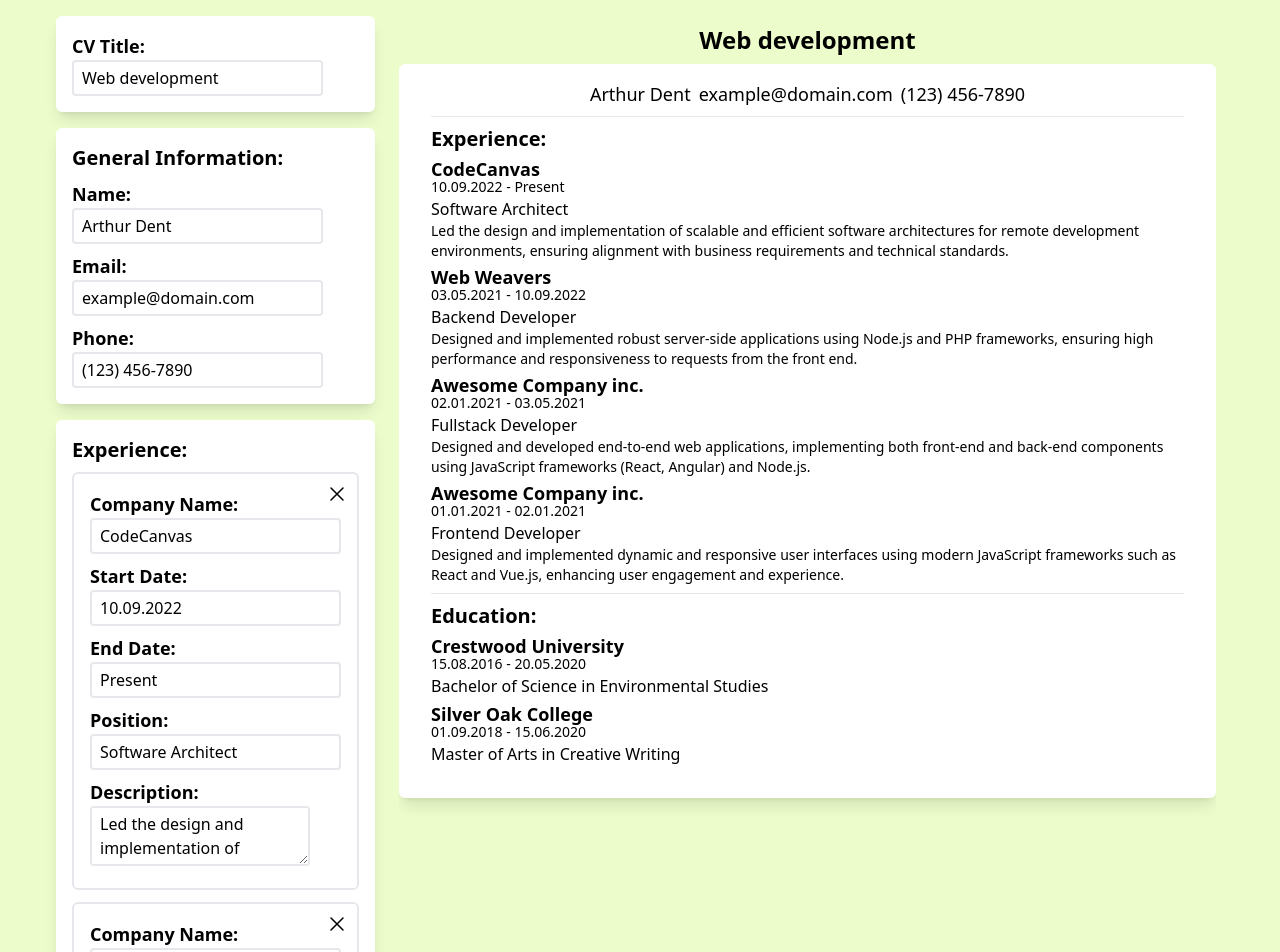
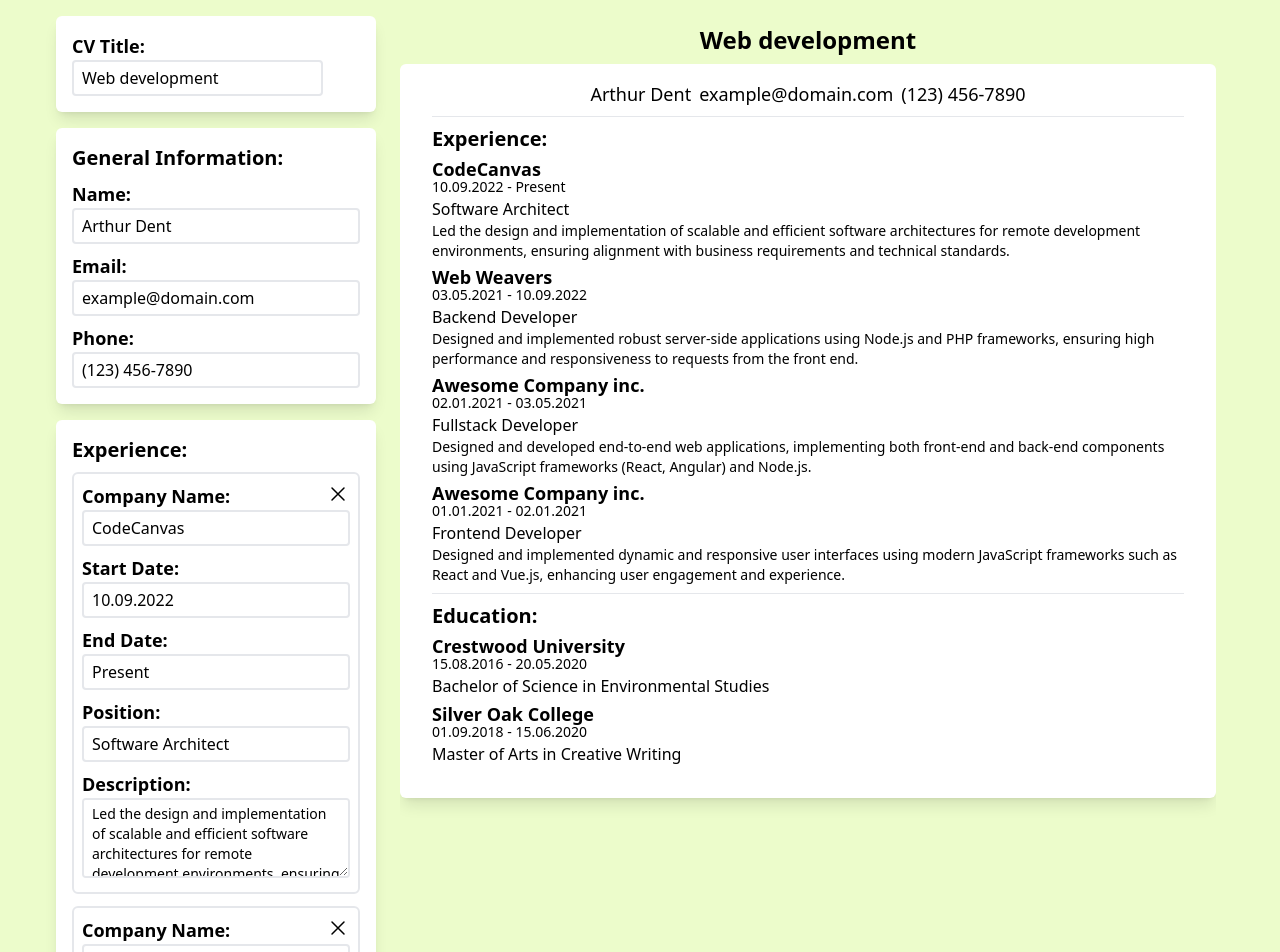
Before and after one commit to Kreoniz/cv-application, a React (Vite) app: page / in a window 1280 px wide. Shown: the top 952 px of the page. Built offline with nearby package versions, Linux system fonts and the light colour scheme.

Commit message:
feat: make input fields take up more space

```diff
--- a/src/App.tsx
+++ b/src/App.tsx
@@ -25,7 +25,7 @@ export function App() {
   return (
     <div className="w-screen h-full min-h-screen bg-lime-100">
       <div className="relative m-auto max-w-[1200px] p-4 gap-4 flex justify-between max-lg:flex-col max-lg:items-center">
-        <div className="flex flex-col gap-4">
+        <div className="flex flex-col gap-4 min-w-[320px]">
           <div className="bg-white rounded-md shadow-lg p-4">
             <label htmlFor="title" className="font-bold text-lg">
               CV Title:
--- a/src/components/ExperienceForm.tsx
+++ b/src/components/ExperienceForm.tsx
@@ -53,7 +53,7 @@ export function ExperienceForm({
         {data.map((item) => (
           <div
             key={item.id}
-            className="rounded-md border-2 p-4 flex flex-col gap-2 relative"
+            className="rounded-md border-2 p-2 flex flex-col gap-2 relative"
           >
             <div>
               <label className="font-bold text-lg" htmlFor="name">
@@ -64,7 +64,7 @@ export function ExperienceForm({
                 placeholder="Arthur Dent"
                 type="text"
                 id="name"
-                className="rounded border-2 py-1 px-2"
+                className="w-full rounded border-2 py-1 px-2"
                 value={item.companyName}
                 onChange={(e) =>
                   updateField(item.id, "companyName", e.target.value)
@@ -81,7 +81,7 @@ export function ExperienceForm({
                 placeholder="01.03.1999"
                 type="text"
                 id="startDate"
-                className="rounded border-2 py-1 px-2"
+                className="w-full rounded border-2 py-1 px-2"
                 value={item.startDate}
                 onChange={(e) =>
                   updateField(item.id, "startDate", e.target.value)
@@ -98,7 +98,7 @@ export function ExperienceForm({
                 placeholder="01.03.1999"
                 type="text"
                 id="endDate"
-                className="rounded border-2 py-1 px-2"
+                className="w-full rounded border-2 py-1 px-2"
                 value={item.endDate}
                 onChange={(e) =>
                   updateField(item.id, "endDate", e.target.value)
@@ -115,7 +115,7 @@ export function ExperienceForm({
                 placeholder="Software Engineer"
                 type="text"
                 id="position"
-                className="rounded border-2 py-1 px-2"
+                className="w-full rounded border-2 py-1 px-2"
                 value={item.position}
                 onChange={(e) =>
                   updateField(item.id, "position", e.target.value)
@@ -131,7 +131,7 @@ export function ExperienceForm({
               <textarea
                 placeholder="Highly adaptable and resourceful software engineer with experience in developing innovative solutions under extreme pressure. Skilled in navigating complex systems, collaborating with diverse teams, and finding creative workarounds to seemingly insurmountable problems. Key Skills:"
                 id="name"
-                className="rounded border-2 py-1 px-2"
+                className="text-sm w-full min-h-20 rounded border-2 py-1 px-2"
                 value={item.description}
                 onChange={(e) =>
                   updateField(item.id, "description", e.target.value)
--- a/src/components/GeneralInfoForm.tsx
+++ b/src/components/GeneralInfoForm.tsx
@@ -21,7 +21,7 @@ export function GeneralInfoForm({
             placeholder="Arthur Dent"
             type="text"
             id="name"
-            className="rounded border-2 py-1 px-2"
+            className="w-full rounded border-2 py-1 px-2"
             value={data.name}
             onChange={(e) => setData({ ...data, name: e.target.value })}
           />
@@ -35,7 +35,7 @@ export function GeneralInfoForm({
             placeholder="arthur_dent@universe.com"
             type="email"
             id="email"
-            className="rounded border-2 py-1 px-2"
+            className="w-full rounded border-2 py-1 px-2"
             value={data.email}
             onChange={(e) => setData({ ...data, email: e.target.value })}
           />
@@ -49,7 +49,7 @@ export function GeneralInfoForm({
             placeholder="contact me via a babel fish"
             type="tel"
             id="name"
-            className="rounded border-2 py-1 px-2"
+            className="w-full rounded border-2 py-1 px-2"
             value={data.phone}
             onChange={(e) => setData({ ...data, phone: e.target.value })}
           />
```
